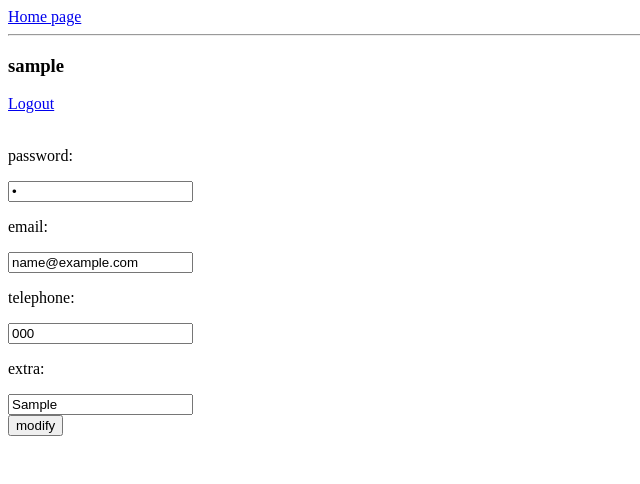
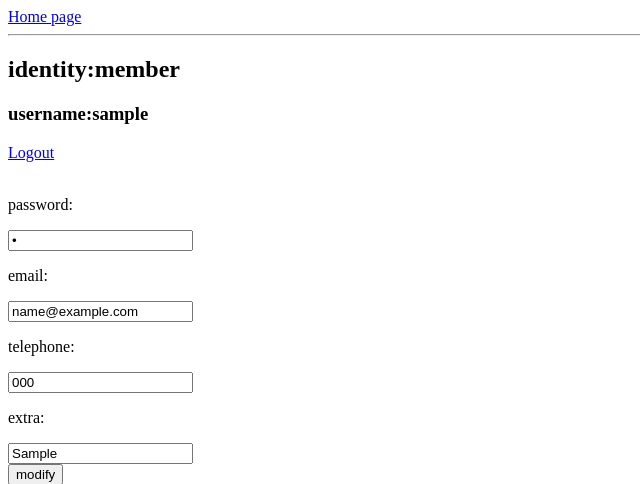
Before and after one commit to JeffreyLinWeiYou/member_system2, a Flask app: page / in a window 1280 px wide. Shown: the top 484 px of the page, without its empty margins (0-640 px from the left). Run offline with Flask 2, Linux system fonts and the light colour scheme; the visitor is signed in with stand-in values (Sample User, id 1); tables that the repository leaves empty hold one stand-in row (values such as "Sample post").

Commit message:
完成Administrator
Administrator 註冊
Administrator 修改

```diff
--- a/app.py
+++ b/app.py
@@ -4,7 +4,6 @@ from sqlalchemy.orm import sessionmaker
 from sqlalchemy.ext.declarative import declarative_base
 from sqlalchemy import Column, Integer, String, Text
 from sqlalchemy import create_engine, func
-from flask_restful import reqparse
 
 DB_URI = "mysql+pymysql://root:@127.0.0.1:3306/member"
 Session = sessionmaker(autocommit=False,
@@ -17,17 +16,27 @@ engine = create_engine(DB_URI, max_overflow=5)
 
 Base = declarative_base()
 
-parser = reqparse.RequestParser()
-parser.add_argument('id', type=int)
-parser.add_argument('username', type=str)
-parser.add_argument('password', type=str)
-parser.add_argument('email', type=str)
-parser.add_argument('telephone', type=str)
-parser.add_argument('extra', type=str)
-
 
 class Users(Base):
     __tablename__ = 'users'
+    id = Column(Integer, primary_key=True)
+    username = Column(String(32))
+    password = Column(String(32))
+    email = Column(String(32))
+    telephone = Column(String(32))
+    extra = Column(Text)
+
+    def __init__(self, id, username, password, email, telephone, extra):
+        self.id = id
+        self.username = username
+        self.password = password
+        self.email = email
+        self.telephone = telephone
+        self.extra = extra
+
+
+class Administrator(Base):
+    __tablename__ = 'administrator'
     id = Column(Integer, primary_key=True)
     username = Column(String(32))
     password = Column(String(32))
@@ -57,20 +66,39 @@ def home():
     if not session.get('logged_in'):
         return render_template('index.html')
     else:
-        if request.method == 'POST':
-            user = session_db.query(Users).filter(Users.username == session['username']).first()
-            user.password = request.form['password']
-            session['password']=request.form['password']
-            user.email = request.form['email']
-            user.telephone = request.form['telephone']
-            user.extra = request.form['extra']
-            session_db.commit()
-            return render_template('index.html',data=session['username'], password=user.password,
-                                   email=user.email, telephone=user.telephone,
-                                   extra=user.extra)
-        data_username = session_db.query(Users).filter(Users.username == session['username']).first()
-        return render_template('index.html',data=data_username.username, password=data_username.password,
-                               email=data_username.email, telephone=data_username.telephone, extra=data_username.extra)
+        if session['identity'] == 'member':
+            if request.method == 'POST':
+                user = session_db.query(Users).filter(Users.username == session['username']).first()
+                user.password = request.form['password']
+                session['password'] = request.form['password']
+                user.email = request.form['email']
+                user.telephone = request.form['telephone']
+                user.extra = request.form['extra']
+                session_db.commit()
+                return render_template('index.html', data=session['username'], password=user.password,
+                                       email=user.email, telephone=user.telephone,
+                                       extra=user.extra, identity=session['identity'])
+            data_username = session_db.query(Users).filter(Users.username == session['username']).first()
+            return render_template('index.html', data=data_username.username, password=data_username.password,
+                                   email=data_username.email, telephone=data_username.telephone,
+                                   extra=data_username.extra, identity=session['identity'])
+        else:
+            if request.method == 'POST':
+                user = session_db.query(Administrator).filter(Administrator.username == session['username']).first()
+                user.password = request.form['password']
+                session['password'] = request.form['password']
+                user.email = request.form['email']
+                user.telephone = request.form['telephone']
+                user.extra = request.form['extra']
+                session_db.commit()
+                return render_template('index.html', data=session['username'], password=user.password,
+                                       email=user.email, telephone=user.telephone,
+                                       extra=user.extra, identity=session['identity'])
+            data_username = session_db.query(Administrator).filter(
+                Administrator.username == session['username']).first()
+            return render_template('index.html', data=data_username.username, password=data_username.password,
+                                   email=data_username.email, telephone=data_username.telephone,
+                                   extra=data_username.extra, identity=session['identity'])
 
 
 @app.route('/login', methods=['GET', 'POST'])
@@ -80,36 +108,68 @@ def login():
     else:
         name = request.form['username']
         passw = request.form['password']
+        if session['identity'] == 'member':
 
-        data_username = session_db.query(Users).filter(Users.username == name).first()
-        if data_username is not None:
-            data_username_passw = session_db.query(Users).filter(Users.username == name,
-                                                                 Users.password == passw).first()
-            if data_username_passw is not None:
-                session['logged_in'] = True
-                session['username'] = name
-                session['password'] = passw
-                data_username = session_db.query(Users).filter(Users.username == session['username']).first()
-                return render_template('index.html', username=data_username.username, password=data_username.password,
-                                       email=data_username.email, telephone=data_username.telephone,
-                                       extra=data_username.extra)
+            data_username = session_db.query(Users).filter(Users.username == name).first()
+            if data_username is not None:
+                data_username_passw = session_db.query(Users).filter(Users.username == name,
+                                                                     Users.password == passw).first()
+                if data_username_passw is not None:
+                    session['logged_in'] = True
+                    session['username'] = name
+                    session['password'] = passw
+                    data_username = session_db.query(Users).filter(Users.username == session['username']).first()
+                    return render_template('index.html', username=data_username.username,
+                                           password=data_username.password,
+                                           email=data_username.email, telephone=data_username.telephone,
+                                           extra=data_username.extra)
+                else:
+                    return 'Username Exist,but password error'
+
             else:
-                return 'Username Exist,but password error'
+                return 'Username Error'
+        else:
+            data_username = session_db.query(Administrator).filter(Administrator.username == name).first()
+            if data_username is not None:
+                data_username_passw = session_db.query(Administrator).filter(Administrator.username == name,
+                                                                             Administrator.password == passw).first()
+                if data_username_passw is not None:
+                    session['logged_in'] = True
+                    session['username'] = name
+                    session['password'] = passw
+                    data_username = session_db.query(Administrator).filter(
+                        Administrator.username == session['username']).first()
+                    return render_template('index.html', username=data_username.username,
+                                           password=data_username.password,
+                                           email=data_username.email, telephone=data_username.telephone,
+                                           extra=data_username.extra)
+                else:
+                    return 'Username Exist,but password error'
 
-        else:
-            return 'Username Error'
+            else:
+                return 'Username Error'
 
 
 @app.route('/register/', methods=['GET', 'POST'])
 def register():
     """Register Form"""
     if request.method == 'POST':
-        rows = session_db.query(func.count(Users.id)).scalar()
-
-        new_user = Users(id=rows + 1, username=request.form['username'], password=request.form['password'],
-                         email=request.form['email'], telephone=request.form['telephone'], extra=request.form['extra'])
-        session_db.add(new_user)
-        session_db.commit()
+        identity = request.form['identity']
+        session['identity'] = identity
+        if identity == 'member':
+            rows = session_db.query(func.count(Users.id)).scalar()
+            new_user = Users(id=rows + 1, username=request.form['username'], password=request.form['password'],
+                             email=request.form['email'], telephone=request.form['telephone'],
+                             extra=request.form['extra'])
+            session_db.add(new_user)
+            session_db.commit()
+        else:
+            rows = session_db.query(func.count(Administrator.id)).scalar()
+            new_user = Administrator(id=rows + 1, username=request.form['username'], password=request.form['password'],
+                                     email=request.form['email'], telephone=request.form['telephone'],
+                                     extra=request.form['extra'])
+            session_db.add(new_user)
+            session_db.commit()
         return render_template('login.html')
     return render_template('register.html')
 
@@ -119,6 +179,8 @@ def logout():
     session['logged_in'] = False
     session['username'] = 'Null'
     session['password'] = 'Null'
+    session['identity'] = 'Null'
+
     return redirect(url_for('home'))
 
 
--- a/templates/index.html
+++ b/templates/index.html
@@ -1,5 +1,7 @@
 {% extends "base.html" %} {% block content %} {% if session['logged_in'] %}
-<h3>{{data}}</h3>
+<h2>identity:{{identity}}</h2>
+<h3>username:{{data}}</h3>
+
 <a href="/logout">Logout</a>
 <br>
 <br>
--- a/templates/register.html
+++ b/templates/register.html
@@ -2,6 +2,7 @@
 <p>Oh no Dont show page</p>
 {% else %}
 <h2>Register</h2>
+
 <form action="/register/" method="POST">
     <p>username:</p>
     <input type="username" name="username" placeholder="Username" required="required">
@@ -18,6 +19,9 @@
     <p>extra:</p>
     <input type="text" name="extra" placeholder="extra" required="required">
     <br/>
-    <input type="submit" value="Log in">
+    <input type="radio" name="identity" value="member" checked>member<br>
+    <input type="radio" name="identity" value="administrator">administrator<br>
+    <br/>
+    <input type="submit" value="Register">
 </form>
 {% endif %} {% endblock %}
```
